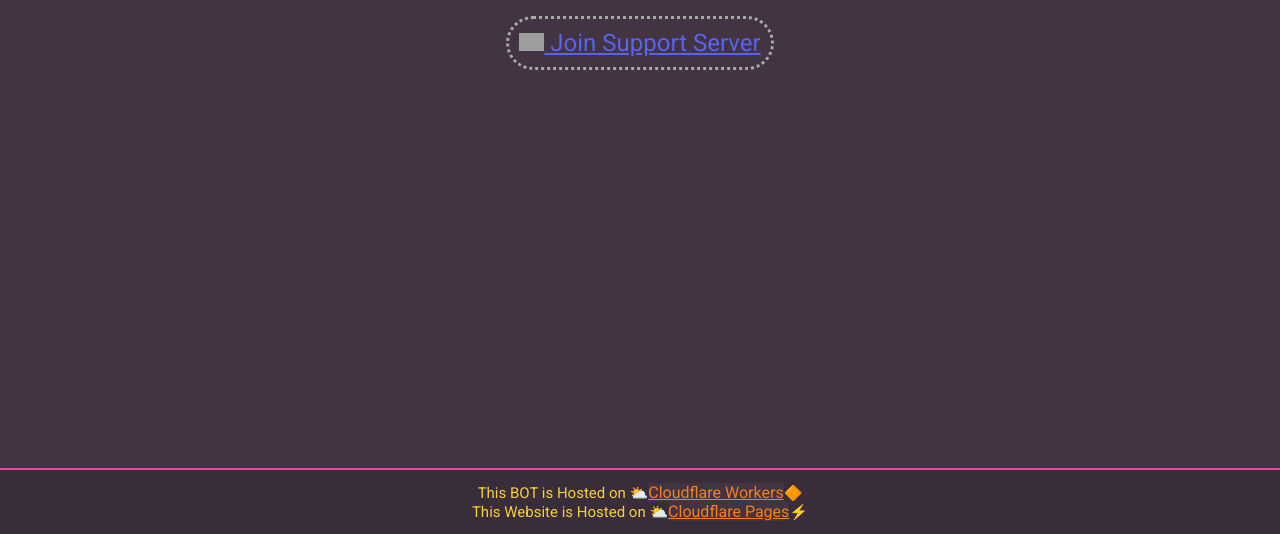
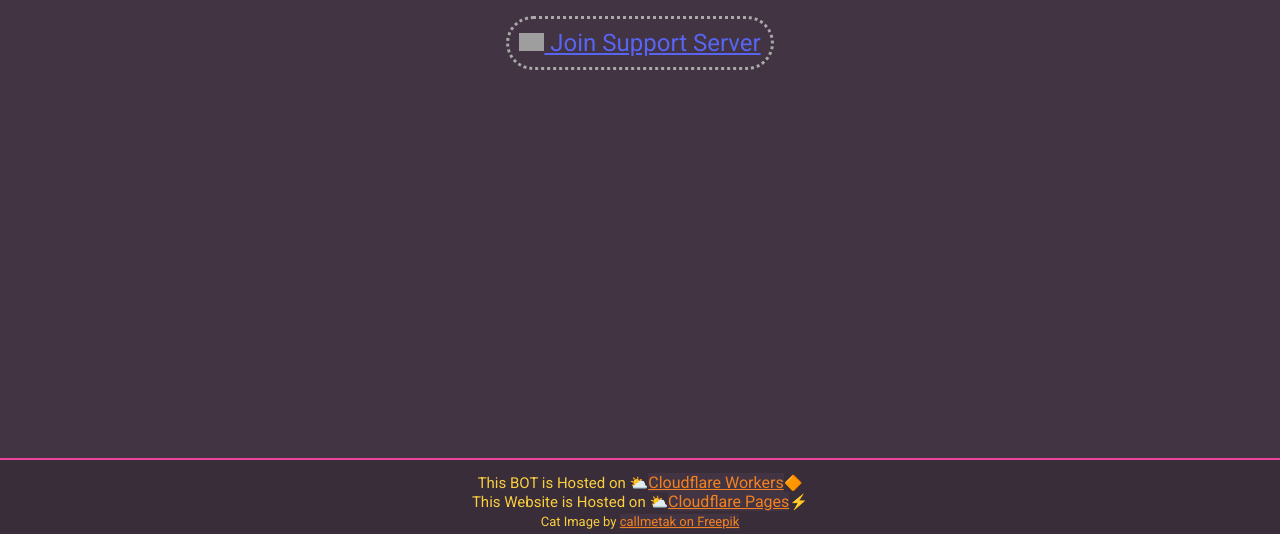
Before and after one commit to itskdhere/Aww-Discord-BOT, a website: page website/index.html in a window 1280 px wide. Shown: the part 266-800 px from the top of the page. Drawn offline with Linux system fonts and the light colour scheme; grey boxes are pictures that could not be loaded.

Commit message:
added svg credit

```diff
--- a/website/index.html
+++ b/website/index.html
@@ -47,6 +47,10 @@
         This BOT is Hosted on ⛅<a href="https://workers.cloudflare.com/">Cloudflare Workers</a>🔶
         <br>
         This Website is Hosted on ⛅<a href="https://pages.cloudflare.com/">Cloudflare Pages</a>⚡
+        <br>
+    </p>
+    <p align='center' class="img-credit">
+        Cat Image by <a href="https://www.freepik.com/free-vector/set-vector-cute-cartoonish-cats-isolated-white-background_26373379.htm#query=cat%20svg&position=6&from_view=search&track=sph">callmetak on Freepik</a>
     </p>
 </body>
 </html>
--- a/website/styles.css
+++ b/website/styles.css
@@ -117,7 +117,7 @@
     font-size: 15px;
     margin-bottom: 0px;
     padding-top: 13px;
-    padding-bottom: 13px;
+    padding-bottom: 23px;
     color: var(--cf_yellow);
     border-top: 2px solid var(--aww);
     background-color: #382d38;
@@ -133,3 +133,26 @@
     color: var(--cf_yellow);
     text-decoration: none;
 }
+
+.img-credit {
+    position: fixed;
+    left: 0;
+    bottom: 0;
+    width: 100%;
+    font-size: 13px;
+    margin-bottom: 0px;
+    padding-bottom: 5px;
+    color: var(--cf_yellow);
+    background-color: #382d38;
+}
+
+.img-credit a {
+    font-size: 13px;
+    color: var(--cf_orange);
+}
+
+.img-credit a:hover {
+    font-size: 13px;
+    color: var(--cf_yellow);
+    text-decoration: none;
+}
```
